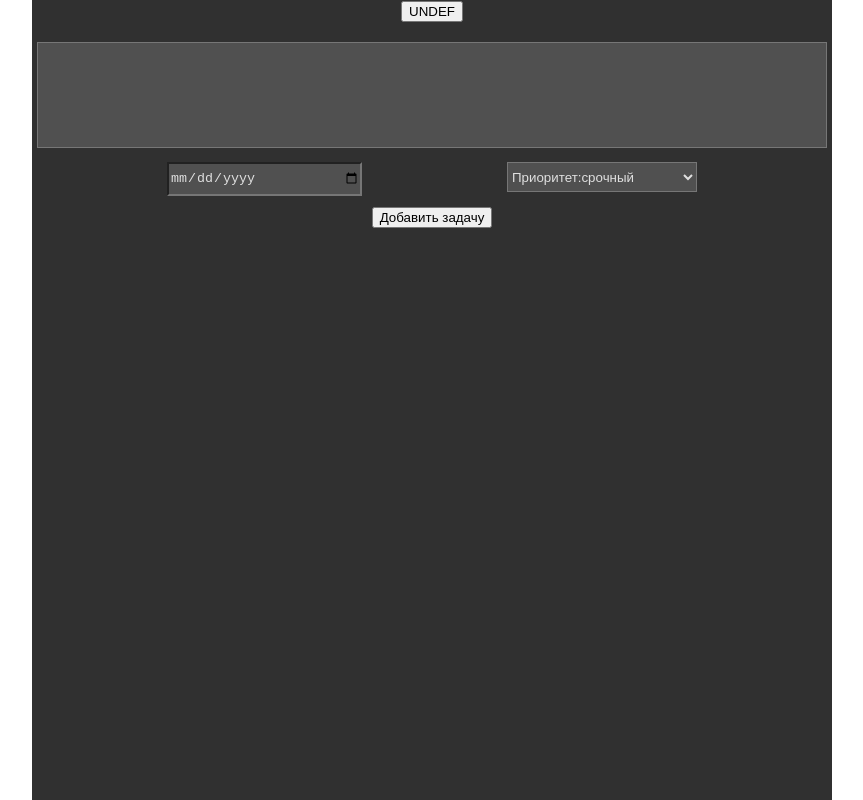
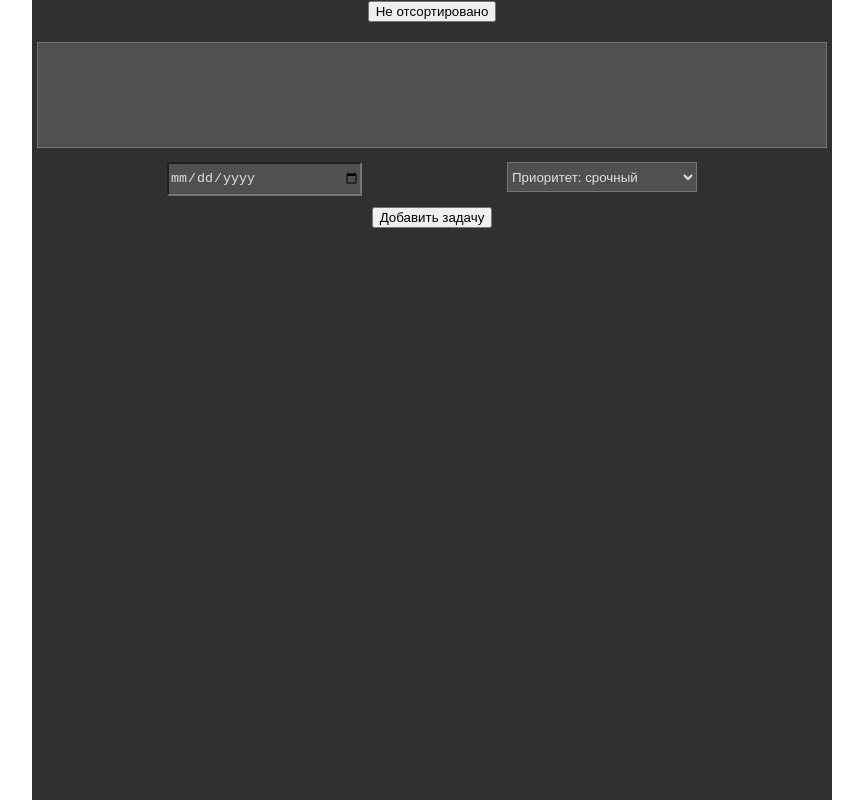
Before and after one commit to aeclipso/TODO-react, a React (Create React App) app in the folder todo-list/: page / in a window 1280 px wide. Shown: the whole page, without its empty margins (208-1071 px from the left). Built offline with nearby package versions, Linux system fonts and the light colour scheme.

Commit message:
add sort

```diff
--- a/todo-list/src/App.js
+++ b/todo-list/src/App.js
@@ -6,13 +6,18 @@ import { Main } from './components/mainc/main';
 export const App = ({
   tasksProps,
   addTask,
-  delTask }) => {
+  delTask,
+  getNextSort,
+  sortIndex
+}) => {
   return (
     <div className="App">
       <Main
         taskProps={tasksProps}
         addTask={addTask}
         delTask={delTask}
+        getNextSort={getNextSort}
+        sortIndex={sortIndex}
       />
     </div>);
 };
@@ -20,5 +25,7 @@ export const App = ({
 App.propTypes = {
   taskProps: PropTypes.object,
   addTask: PropTypes.func,
-  delTask: PropTypes.func
+  delTask: PropTypes.func,
+  getNextSort: PropTypes.func,
+  sortIndex: PropTypes.number
 }
--- a/todo-list/src/components/mainc/content/content.jsx
+++ b/todo-list/src/components/mainc/content/content.jsx
@@ -9,6 +9,8 @@ export const Content = ({
   tasksProps,
   addTask,
   delTask,
+  getNextSort,
+  sortIndex
 }) => {
   const tasksTags = tasksProps.map((getTag) => (
     <Tasks
@@ -24,7 +26,9 @@ export const Content = ({
 
   return (
     <div className={style.content}>
-      <SortBtn />
+      <SortBtn
+        getNextSort={getNextSort}
+        sortIndex={sortIndex}/>
       {tasksTags}
       <AddTask addTask={addTask} />
     </div>
--- a/todo-list/src/components/mainc/content/sort_btn/sort_btn.jsx
+++ b/todo-list/src/components/mainc/content/sort_btn/sort_btn.jsx
@@ -1,26 +1,39 @@
-import React from 'react';
+import React, { useState } from 'react'
 import PropTypes from 'prop-types';
 
-export const SortBtn = ({ stateSortButton }) => {
-  let nameBtn;
+export const SortBtn = ({
+  getNextSort,
+  sortIndex
+}) => {
+  const nameArrBtn = [
+    'Не отсортировано',
+    'По важности',
+    'По сроку истечения'
+  ];
 
-  if (stateSortButton === 0) {
-    nameBtn = 'По важности';
-  } else if (stateSortButton === 1) {
-    nameBtn = 'По алфавиту';
-  } else if (stateSortButton === 2) {
-    nameBtn = 'По сроку истечения';
-  } else {
-    nameBtn = 'UNDEF';
+  const [btn, setBtn] = useState({
+    sortIndex: 0,
+  });
+
+  const update = (e) => {
+    setBtn({
+      ...btn,
+      [e.target.name]: e.tartet.value,
+    });
+ };
+
+  const doSortElement = () => {
+    getNextSort(sortIndex);
   }
 
   return (
     <div>
-      <button>{nameBtn}</button>
+      <button onClick={doSortElement} >{nameArrBtn[sortIndex]}</button>
     </div>
   );
 };
 
 SortBtn.propType = {
-  stateSortButton: PropTypes.number,
+  getNextSort: PropTypes.func,
+  sortIndex: PropTypes.number
 };
--- a/todo-list/src/components/mainc/content/tasks/add_task/add_task.jsx
+++ b/todo-list/src/components/mainc/content/tasks/add_task/add_task.jsx
@@ -12,8 +12,8 @@ export const AddTask = ({ addTask }, props) => {
 
   const optionTags = options.map((getOption) => (
     <option>
+      Приоритет:
       {' '}
-      Приоритет:
       {getOption}
     </option>
   ));
--- a/todo-list/src/components/mainc/main.jsx
+++ b/todo-list/src/components/mainc/main.jsx
@@ -7,12 +7,16 @@ export const Main = ({
   taskProps,
   addTask,
   delTask,
+  getNextSort,
+  sortIndex
 }) => (
   <div className={style.main}>
     <Content
       tasksProps={taskProps}
       addTask={addTask}
       delTask={delTask}
+      getNextSort={getNextSort}
+      sortIndex={sortIndex}
     />
   </div>
 );
@@ -21,4 +25,6 @@ Main.propTypes = {
   taskProps: PropTypes.any,
   addTask: PropTypes.func,
   delTask: PropTypes.func,
+  getNextSort: PropTypes.func,
+  sortIndex: PropTypes.number
 };
--- a/todo-list/src/data/state.js
+++ b/todo-list/src/data/state.js
@@ -1,9 +1,76 @@
 import { saveProps } from '../services/localstorage';
 
 let doRenderComp = () => {};
+export let sortIndex = 0;
 const tasksProps = {
   objData: [],
 };
+
+const sortById = (object) => {
+  tasksProps.objData = object.sort((a,b) => a.id > b.id);
+}
+
+const getValueOfPriority = (priority) =>{
+  if (priority === 'Приоритет: срочный'){
+    return (4);
+  }
+  else if(priority === 'Приоритет: средний'){
+    return (3);
+  }
+  else if( priority === 'Приоритет: несрочный'){
+    return (2);
+  }
+  else if(priority === 'Приоритет: просрочено'){
+    return (100);
+  }
+  else{
+    return (0);
+  }
+}
+
+const sortByPriority = (object) => {
+  tasksProps.objData = object.sort((a,b)=>getValueOfPriority(a.priority) < getValueOfPriority(b.priority));
+}
+
+const sortByDate = (object) => {
+  tasksProps.objData = object.sort((a,b) => a.date > b.date)
+}
+
+export const getNextSort = (typeOfSort) => {
+  switch (typeOfSort){
+    case 0:
+      sortById(tasksProps.objData);
+      doRenderComp(tasksProps);
+      saveProps(tasksProps.objData);
+      console.log("0");
+      break;
+    case  1:
+      sortByPriority(tasksProps.objData);
+      doRenderComp(tasksProps);
+      saveProps(tasksProps.objData);
+      console.log("1");
+      break;
+    case 2:
+      sortByDate(tasksProps.objData);
+      doRenderComp(tasksProps);
+      saveProps(tasksProps.objData);
+      console.log("2");
+      break;
+    default:
+      sortById(tasksProps.objData);
+      doRenderComp(tasksProps);
+      saveProps(tasksProps.objData);
+      console.log("3");
+      break;
+  }
+  if (sortIndex < 2){
+    sortIndex += 1;
+  }
+  else {
+    sortIndex = 0;
+  }
+  console.log(tasksProps.objData);
+}
 
 export const getNextId = (propsObj) => {
   const len = propsObj.objData.length - 1;
@@ -38,7 +105,6 @@ export const addTask = (textTask, dateTask, priorityTask) => {
 };
 export const delTask = (idTask) => {
   let idForDel;
-  console.log("IDTASTDEL: "+ idTask);
   for (let i = 0; i < tasksProps.objData.length; i += 1) {
     if (tasksProps.objData[i].id === idTask) {
       idForDel = i;
@@ -58,4 +124,3 @@ export default tasksProps;
 // TODO: 1) добавить возможность редактирования
 // TODO: 2) добавить возможность помечать задачу выполненой
 // TODO: 4) добавить цветовое выделение задачи, чтобы знать какая задача скоро просрочится
-// TODO: 5) добавить сортировку по дате и типу
--- a/todo-list/src/index.js
+++ b/todo-list/src/index.js
@@ -4,7 +4,7 @@ import './index.css';
 import { BrowserRouter } from 'react-router-dom';
 import { App } from './App';
 
-import tasksProps, { subscribe, addTask, delTask } from './data/state';
+import tasksProps, { subscribe, addTask, delTask, getNextSort, sortIndex } from './data/state';
 import { saveProps, loadProps } from './services/localstorage';
 
 export let doRenderComp = () => {
@@ -14,6 +14,8 @@ export let doRenderComp = () => {
         tasksProps={tasksProps.objData}
         addTask={addTask}
         delTask={delTask}
+        getNextSort={getNextSort}
+        sortIndex={sortIndex}
       />
     </BrowserRouter>,
     document.getElementById('root'),
```
